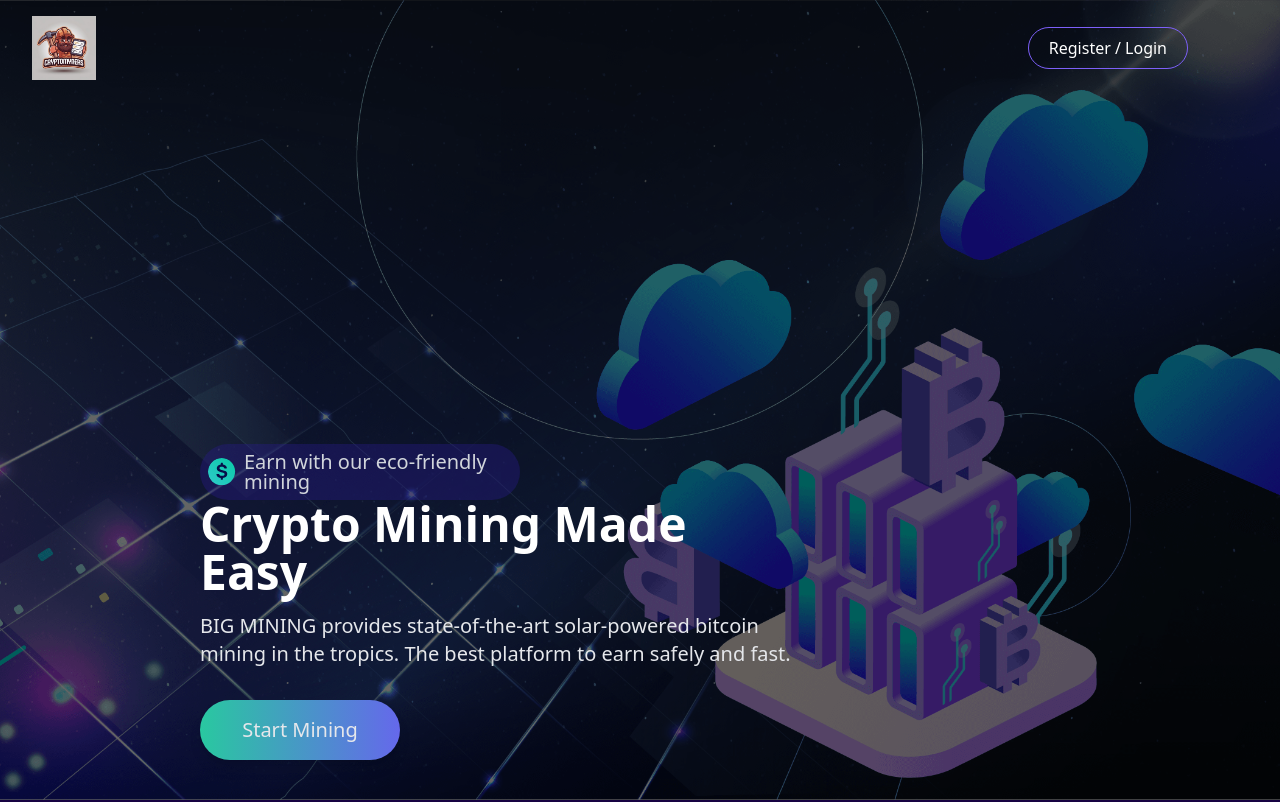
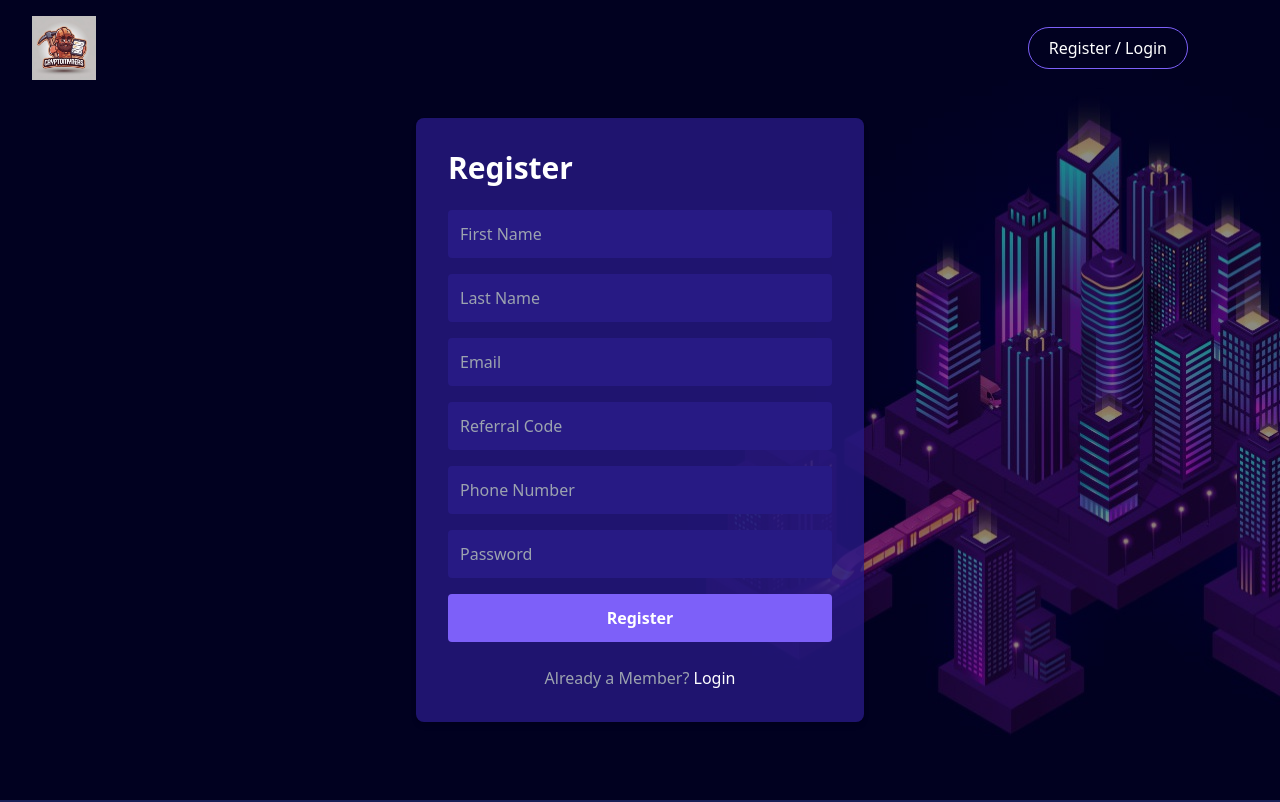
Before and after one commit to Ovesh101/Crypto_Fronted, a React (Vite) app: page /login in a window 1280 px wide. Before the commit this address led to /. Shown: the top 802 px of the page. Built offline with nearby package versions, Linux system fonts and the light colour scheme; no server answers; what ldrs would draw is missing.

Commit message:
referral search params feature added

```diff
--- a/src/components/Header.jsx
+++ b/src/components/Header.jsx
@@ -25,7 +25,7 @@ function Header() {
       setIsScrolled(window.scrollY > 100); // Check if scrolled down
     };
     if(!userId){
-      navigate('/')
+      navigate('/login')
     }else{
       navigate("/machine_listing")
     }
--- a/src/components/Login.jsx
+++ b/src/components/Login.jsx
@@ -4,20 +4,31 @@ import * as Yup from "yup";
 import Spinner from "./Spinner";
 import { HOST_URL } from "../utils/constant";
 import axios from "axios"; // Import axios at the top of your file
-import { useNavigate } from "react-router-dom";
+import { useNavigate, useSearchParams } from "react-router-dom";
 import { useDispatch } from "react-redux";
 import { addUser } from "../redux/features/UserSlice";
 import useLocalStorage from "../utils/hooks/useLocalStorage";
 import toast from "react-hot-toast";
 
 const Login = () => {
-  const [isSignIn, setIsSignIn] = useState(true);
+  const [isSignIn, setIsSignIn] = useState(false);
   const [token, setToken] = useLocalStorage("authToken"); // 1 day expiry
-  const [showText , setShowText] = useState("");
+  const [showText, setShowText] = useState("");
+  const [searchParams] = useSearchParams();
+  const [referralCode, setReferralCode] = useState("");
 
 
-  const navigate =  useNavigate();
+
+
+  const navigate = useNavigate();
   const dispatch = useDispatch();
+  useEffect(() => {
+    const referral = searchParams.get('referral');
+    if (referral && !isSignIn) {
+      setReferralCode(referral); // Set local state with the referral code
+      console.log('Referral code from URL:', referral); // Debugging line
+    }
+  }, [searchParams, isSignIn]);
 
   // Toggle between Sign In and Sign Up
   const toggleSignIn = () => {
@@ -26,22 +37,23 @@ const Login = () => {
 
   // Form initial values
   const initialValues = {
-    first_name:isSignIn ? "" : "",
+    first_name: isSignIn ? "" : "",
     last_name: isSignIn ? "" : "",
     email: isSignIn ? "" : "",
     password: "",
     phone_number: "",
-    invited_referral_code:isSignIn ? "" : "",
+    invited_referral_code: !isSignIn ? referralCode : ""
+  };
 
 
-  };
 
   // Form validation schema
   const validationSchema = Yup.object({
-    email: !isSignIn ?
-     Yup.string()
+    email: !isSignIn
+      ? Yup.string()
           .email("Invalid email address")
-      .required("Email is required") : null,
+          .required("Email is required")
+      : null,
     password: Yup.string()
       .min(6, "Password must be at least 6 characters")
       .required("Password is required"),
@@ -60,7 +72,7 @@ const Login = () => {
       .required("Phone Number is required")
       .matches(/^[0-9]+$/, "Phone Number must be a number") // Regex to ensure it's a number
       .min(10, "Phone Number must be at least 10 digits") // Minimum length check
-          .max(15, "Phone Number cannot exceed 15 digits")
+      .max(15, "Phone Number cannot exceed 15 digits"),
     // Only require 'name' for sign-up form
   });
 
@@ -71,35 +83,32 @@ const Login = () => {
 
     // If user is signing up
     if (!isSignIn) {
-      setSubmitting(true)
+      setSubmitting(true);
       const postUrl = `${HOST_URL}/user/save+user`; // Ensure URL is correct
       try {
-        const checkReferral = await axios.get(`${HOST_URL}/user/getvalid+referralcode/${values.invited_referral_code}`);
-        if(checkReferral.data){
+        const checkReferral = await axios.get(
+          `${HOST_URL}/user/getvalid+referralcode/${values.invited_referral_code}`
+        );
+        if (checkReferral.data) {
           setShowText("Correct Referral");
-          console.log("check refrral" , checkReferral);
+          console.log("check refrral", checkReferral);
 
           const response = await axios.post(postUrl, values);
           console.log("Response:", response.data);
-          setIsSignIn(true)
-          setSubmitting(false)
+          setIsSignIn(true);
+          setSubmitting(false);
           resetForm();
 
           // Send POST request to save user data
           // Handle success, e.g., reset the form or display a success message
           toast.success("You have Successfully Registered");
-
-        }else{
-          setSubmitting(false)
+        } else {
+          setSubmitting(false);
           setShowText("Incorrect Referral");
           toast.error("Pease Enter Correct Referral Code..");
-
-
         }
-
-
       } catch (error) {
-        setSubmitting(false)
+        setSubmitting(false);
         resetForm();
         console.error("Error submitting form:", error);
         // Handle error, e.g., display an error message
@@ -121,26 +130,23 @@ const Login = () => {
         const response = await axios.get(getUrl);
         console.log("Login data:", response.data);
 
-        if(values.password === response.data.password  && values.phone_number === response.data.phone_number){
-
+        if (
+          values.password === response.data.password &&
+          values.phone_number === response.data.phone_number
+        ) {
           const user_id = response.data.user_id;
           dispatch(addUser(response.data));
           toast.success("You have Logged in Successfully");
 
-          navigate("/machine_listing")
-
+          navigate("/machine_listing");
 
           // Save the user_id in localStorage for 1 hour
           setToken(user_id);
-
-        }else{
+        } else {
           resetForm();
-          setSubmitting(false)
+          setSubmitting(false);
           toast.error("Credentials Incorrect");
-
         }
-
-
       } catch (error) {
         console.error("Error logging in:", error);
         // Handle error, e.g., display an error message
@@ -152,15 +158,12 @@ const Login = () => {
     }
   };
 
-
   useEffect(() => {
     if (token) {
       // If token exists and is valid, redirect to /machine_listing
       navigate("/machine_listing");
     }
   }, [token, navigate]);
-
-
 
   return (
     <div className="relative h-screen w-full">
@@ -187,8 +190,9 @@ const Login = () => {
             validateOnChange={true}
             validateOnBlur={true}
             context={{ isSignIn }}
+            enableReinitialize
           >
-          {({ isSubmitting }) => (
+            {({ isSubmitting , setFieldValue }) => (
               <Form>
                 {/* Show Name fields only if it's Sign Up */}
                 {!isSignIn && (
@@ -245,6 +249,11 @@ const Login = () => {
                         name="invited_referral_code"
                         component="div"
                         className="text-red-500 text-sm"
+                        value={referralCode} // Bind value to local state
+                        onChange={(e) => {
+                          setFieldValue('invited_referral_code', e.target.value); // Update Formik field value
+                          setReferralCode(e.target.value); // Update local state
+                        }}
                       />
                     </div>
                   </>
@@ -316,7 +325,6 @@ const Login = () => {
         </div>
       </div>
     </div>
-
   );
 };
 
```
Lines whose indentation alone changed are shown as unchanged.
